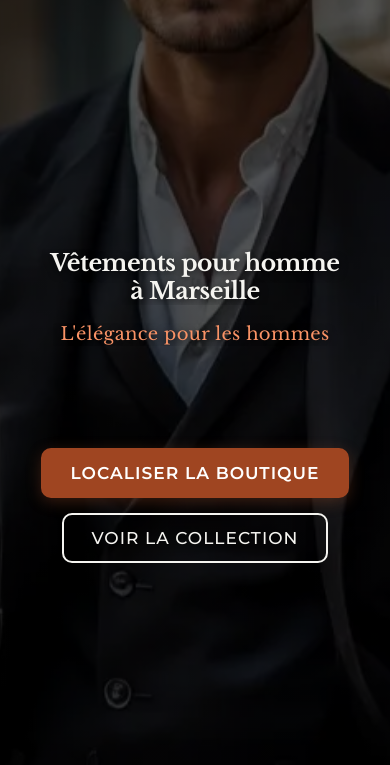
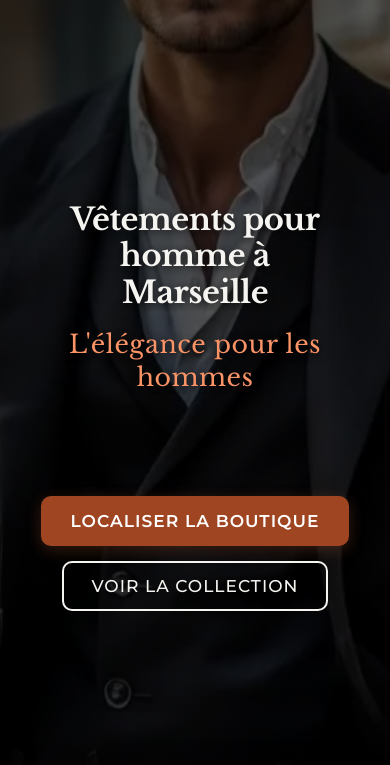
Before and after one commit to Bernard-VERA/boutique-kingsmen, a plain HTML site: page index.html in a window 390 px wide. Shown: the part 79-844 px from the top of the page. Drawn offline with nearby package versions, Linux system fonts and the light colour scheme.

Commit message:
Correction taille titre en mobile

```diff
--- a/styles.css
+++ b/styles.css
@@ -485,10 +485,10 @@ nav ul {
 
 @media (max-width: 600px) {
   .hero-title {
-    font-size: 1.3rem;
+    font-size: 1.7rem;
   }
 
   .hero-slogan {
-    font-size: 1rem;
+    font-size: 1.4rem;
   }
 }
```
